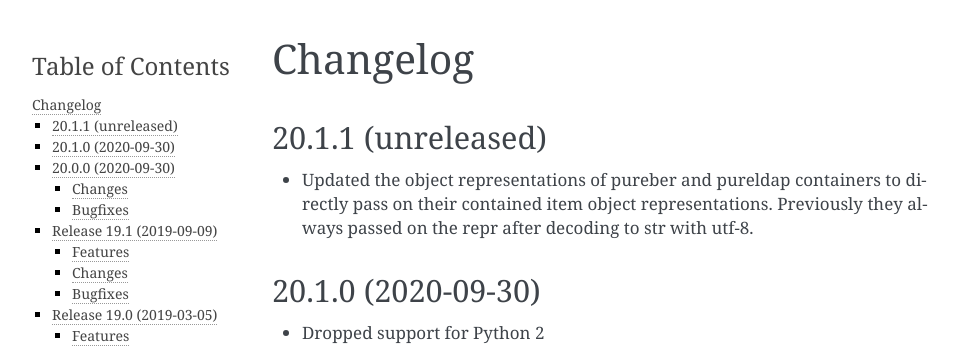
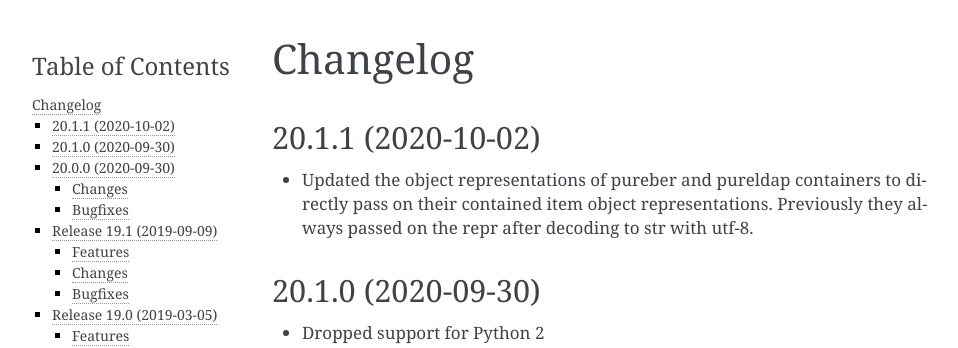
Before and after one commit to twisted/ldaptor, a Sphinx documentation site: the page built from docs/source/NEWS.rst, in a window 1280 px wide and 900 px high. Shown: the top 348 px of the window, without its empty margins (148-1106 px from the left). Built offline with Sphinx 7.4.7, drawn with Linux system fonts in a browser that asks for light colours.

Commit message:
Preparing release 20.1.1

```diff
--- a/docs/source/NEWS.rst
+++ b/docs/source/NEWS.rst
@@ -1,7 +1,7 @@
 Changelog
 =========
 
-20.1.1 (unreleased)
+20.1.1 (2020-10-02)
 -------------------
 
 - Updated the object representations of pureber and pureldap containers to
--- a/ldaptor/__init__.py
+++ b/ldaptor/__init__.py
@@ -1,5 +1,5 @@
 """A Pure-Python Twisted library for LDAP"""
-__version__ = "20.1.1.dev0"
+__version__ = "20.1.1"
 
 __title__ = "ldaptor"
 __description__ = "A Pure-Python Twisted library for LDAP"
```
